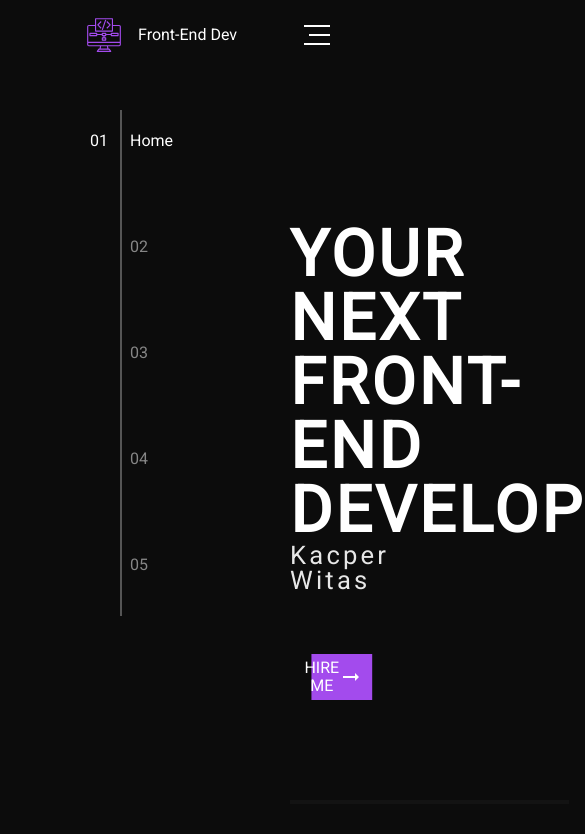
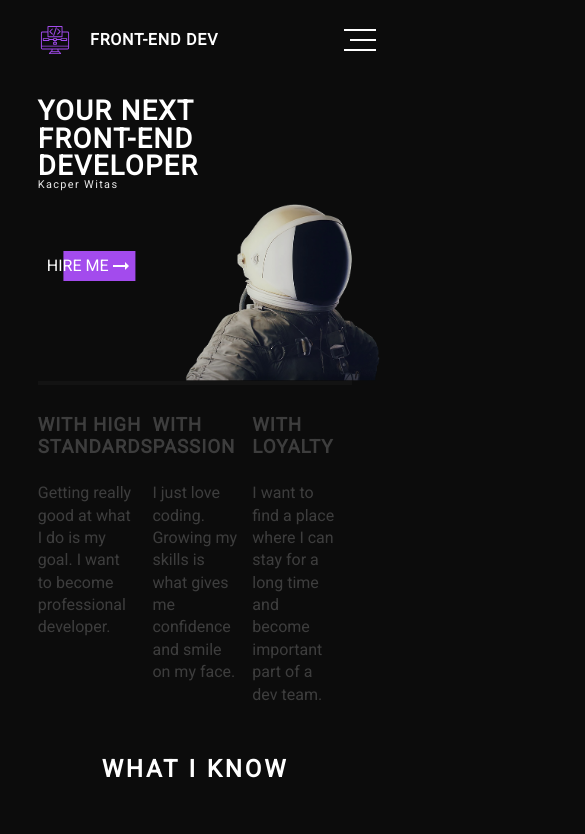
Before and after one commit to nemmtor/nemmtor.github.io, a React (Create React App) app: page / in a window 390 px wide. Shown: the top 834 px of the page, 585 px wide, since content can reach past the window. Built offline with nearby package versions, Linux system fonts and the light colour scheme.

Commit message:
Refactors and make units more rwd

```diff
--- a/src/App.js
+++ b/src/App.js
@@ -2,7 +2,6 @@ import React, { useState } from 'react';
 
 import {
   AsideNav,
-  Container,
   Content,
   Header,
   Main,
@@ -27,9 +26,9 @@ export default function App() {
   };
 
   return (
-    <Container>
+    <>
       <Nav triggerNav={triggerNav} sections={sections} />
-      <AsideNav isNavOpen={isNavOpen} />
+      <AsideNav isNavOpen={isNavOpen} sections={sections} />
       <Content isNavOpen={isNavOpen}>
         <Header id="home" />
         <Main>
@@ -45,6 +44,6 @@ export default function App() {
           })}
         </Main>
       </Content>
-    </Container>
+    </>
   );
 }
--- a/src/components/AsideNav/index.js
+++ b/src/components/AsideNav/index.js
@@ -3,36 +3,28 @@ import PropTypes from 'prop-types';
 
 import './styles.scss';
 
-const AsideNav = ({ isNavOpen }) => (
-  <aside className={`aside-container ${isNavOpen ? 'hidden' : ''}`}>
+const AsideNav = ({ isNavOpen, sections }) => (
+  <aside className={`aside ${isNavOpen ? 'aside--hidden' : ''}`}>
     <div className="aside__bar" />
     <ul className="aside__list">
-      <li className="aside__item aside__item--active">
-        <span>01</span>
-        <span>Home</span>
-      </li>
-      <li className="aside__item">
-        <span>02</span>
-        <span>What I know</span>
-      </li>
-      <li className="aside__item">
-        <span>03</span>
-        <span>Projects</span>
-      </li>
-      <li className="aside__item">
-        <span>04</span>
-        <span>About me</span>
-      </li>
-      <li className="aside__item">
-        <span>05</span>
-        <span>Contact</span>
-      </li>
+      {sections.map(({ name }, index) => (
+        <li className="aside__section">
+          <span className="aside__section-index">{`0${index + 1}`}</span>
+          <span className="aside__section-name">{name}</span>
+        </li>
+      ))}
     </ul>
   </aside>
 );
 
 AsideNav.propTypes = {
   isNavOpen: PropTypes.bool.isRequired,
+  sections: PropTypes.arrayOf(
+    PropTypes.shape({
+      name: PropTypes.string.isRequired,
+      title: PropTypes.string,
+    }),
+  ).isRequired,
 };
 
 export default AsideNav;
--- a/src/components/AsideNav/styles.scss
+++ b/src/components/AsideNav/styles.scss
@@ -1,57 +1,68 @@
-.aside-container {
+.aside {
   position: fixed;
   top: 100px;
-  left: 100px;
+  left: 25px;
   width: 120px;
-  height: 60vh;
+  height: 50rem;
   padding: 2rem 0;
   opacity: 1;
-  will-change: opacity;
-  transition: opacity 0.5s 0.8s ease;
+  transition: opacity 0.2s 0.5s ease;
 
-  &.hidden {
+  &--hidden {
     opacity: 0;
     transition: opacity 0.2s ease;
   }
-}
 
-.aside__bar {
+  &__bar {
     width: 2px;
     height: 100%;
     background: #fff;
     opacity: 0.3;
     position: absolute;
     top: 10px;
-  left: 20px;
+    left: 25px;
   }
 
-.aside__list {
+  &__list {
     height: 100%;
     display: flex;
     flex-direction: column;
     justify-content: space-between;
   }
 
-.aside__item {
+  &__section {
     display: flex;
     justify-content: space-between;
     padding-left: 30px;
     position: relative;
-  span:first-child {
+  }
+
+  &__section-index {
     position: absolute;
     left: 30px;
     opacity: 0.5;
   }
-  span:last-child {
+
+  &__section-name {
     opacity: 0;
   }
-  &--active {
-    span:first-child {
+
+}
+
+.aside__section--active {
+  .aside__section-index {
     opacity: 1;
     left: -10px;
   }
-    span:last-child {
+
+  .aside__section-name {
     opacity: 1;
   }
 }
+
+
+@media (max-width: 900px){
+  .aside {
+    display: none;
   }
+}
--- a/src/components/Container/styles.scss
+++ /dev/null
@@ -1,5 +0,0 @@
-.container {
-  min-height: 100vh;
-  max-width: 100%;
-  margin: 0 50px 10px 50px;
-}
--- a/src/components/Content/styles.scss
+++ b/src/components/Content/styles.scss
@@ -1,14 +1,18 @@
 .content {
   position: relative;
   width: 100%;
-  padding-left: 120px;
-  will-change: transform;
   transition: transform 0.3s 0.1s ease, opacity 0.3s 0.1s ease;
   transform-origin: left;
 
   &.moved {
-    transition: transform 0.3s ease, opacity 0.3s ease;
+    transition: transform 0.3s 0.1s ease, opacity 0.3s 0.1s ease;
     transform: translateX(-50%);
     opacity: 0.5;
   }
 }
+
+@media(max-width: 450px){
+  .content.moved {
+    transform: translateX(-90%);
+  }
+}
--- a/src/components/Header/index.js
+++ b/src/components/Header/index.js
@@ -13,10 +13,12 @@ const Header = ({ id }) => {
       offset: -60,
     });
   };
+
   return (
     <header id={id} className="header">
+      <div className="hero-wrapper">
         <section className="hero">
-        <h1 className="hero__heading">
+          <h1 className="hero__title">
             Your next front-end developer
             <span>Kacper Witas</span>
           </h1>
@@ -25,6 +27,7 @@ const Header = ({ id }) => {
             <img src={arrow} alt="Arrow right" />
           </button>
         </section>
+      </div>
       <section className="header__info">
         <article className="header__info-item">
           <h3 className="header__info-header">With high standards</h3>
--- a/src/components/Header/styles.scss
+++ b/src/components/Header/styles.scss
@@ -1,27 +1,44 @@
 @import '../../styles/settings.scss';
 
+// TODO: Refactor units, start from here
+
 .header {
+  color: #fff;
+  margin: 0 auto;
+  display: flex;
+  flex-direction: column;
+  align-items: center;
+  max-width: 85%;
+}
+
+
+.hero-wrapper {
+  font-size: 1.6rem;
+  background-image: url('../../assets/cosmonaut.png');
+  background-repeat: no-repeat;
+  background-position: bottom 0 right 0px;
+  background-size: 31em;
   width: 100%;
-  color: #fff;
-  padding-left: 120px;
-  margin-bottom: 40px;
 }
 
 .hero {
-  width: 100%;
-  padding: 120px 0 100px 0;
+  min-height: 45vmin;
   color: #fff;
-  background-image: url('../../assets/cosmonaut.png');
-  background-repeat: no-repeat;
-  background-position: bottom 0 right 70px;
+  display: flex;
+  width: 85%;
+  flex-direction: column;
+  align-items: flex-start;
+  justify-content: flex-end;
+  margin: 0 auto;
 
-  &__heading {
-    font-size: 4rem;
-    max-width: 40%;
+  &__title {
+    font-size: 4em;
     letter-spacing: 0.05em;
     line-height: 1;
     text-transform: uppercase;
-    margin-bottom: 60px;
+    margin-bottom: 6rem;
+    width: 60%;
+
 
     span {
       display: block;
@@ -44,6 +61,7 @@
     justify-content: center;
     text-transform: uppercase;
     cursor: pointer;
+    margin-bottom: 10rem;
 
     img {
       height: 24px;
@@ -59,7 +77,6 @@
       transform: translateX(35%);
       background: $main-color;
       z-index: -1;
-      will-change: filter;
       transition: filter 0.2s ease;
     }
 
@@ -69,10 +86,12 @@
   }
 }
 
+// TODO: Add Media Queries for header__info
+
 .header__info {
-  width: 100%;
   display: grid;
   grid-template-columns: 1fr 1fr 1fr;
+  width: 85%;
 
   &-item {
     padding-top: 30px;
@@ -109,3 +128,36 @@
     line-height: 1.4;
   }
 }
+
+@media(max-width: 1024px){
+  .header {
+    max-width: 95%;
+  }
+  .hero-wrapper {
+    background-size: 65vmin;
+  }
+  .hero__title {
+    font-size: 9vmin;
+  }
+}
+
+@media(max-width: 900px){
+  .header {
+    max-width: 100%;
+  }
+  .hero-wrapper {
+    background-size: 60vmin;
+  }
+  .hero__title {
+    width: 70%;
+    font-size: 8vmin;
+  }
+}
+@media(max-width: 700px){
+  .hero__title {
+    font-size: 7vmin;
+  }
+  .hero-wrapper {
+    background-size: 50vmin;
+  }
+}
--- a/src/components/Nav/index.js
+++ b/src/components/Nav/index.js
@@ -7,7 +7,7 @@ import './styles.scss';
 
 const SCROLL_DURATION = 300;
 const SCROLL_DELAY = 300;
-const SCROLL_OFFSET = -60;
+const SCROLL_OFFSET = -80;
 
 const Nav = ({ triggerNav, sections }) => {
   const [isOpen, setIsOpen] = useState(false);
@@ -25,18 +25,18 @@ const Nav = ({ triggerNav, sections }) => {
 
       <button
         type="button"
-        className={`burger ${isOpen ? 'open' : ''}`}
+        className={`nav__burger ${isOpen ? 'nav__burger--open' : ''}`}
         onClick={handleClick}
       >
-        <div className="burger-part" />
-        <div className="burger-part" />
-        <div className="burger-part" />
+        <div className="nav__burger-part" />
+        <div className="nav__burger-part" />
+        <div className="nav__burger-part" />
       </button>
-      <ul className={`nav__list ${isOpen ? 'active' : ''}`}>
+      <ul className={`nav__list ${isOpen ? 'nav__list--active' : ''}`}>
         {sections.map((section, index) => (
           <li key={section.name}>
             <Link
-              className="nav__item"
+              className="nav__list-item"
               onClick={handleClick}
               to={section.name}
               smooth
--- a/src/components/Nav/styles.scss
+++ b/src/components/Nav/styles.scss
@@ -1,120 +1,127 @@
 @import '../../styles/settings.scss';
+
+// TODO: Add Media Queries
 
 .nav {
   display: flex;
   justify-content: space-between;
   align-items: center;
-  color: white;
-  width: 100%;
-  height: 60px;
+  height: 8rem;
   background: #0c0c0c;
-  padding: 20px 0 10px 0;
+  padding: 2rem 0;
 
   position: sticky;
   top: 0;
   left: 0;
-  z-index: 1000;
+  z-index: 100;
 
   &__brand {
     display: flex;
-    padding-left: 36px;
+    margin-left: 3rem;
     align-items: center;
   }
 
   &__logo {
-    height: 36px;
-    margin-right: 16px;
+    height: 3rem;
   }
 
-  &__developer {
+  &__dev {
+    display: inline-block;
     text-transform: uppercase;
-    font-weight: 600;
+    font-weight: bold;
+    margin-left: 2rem;
     letter-spacing: 0.05em;
   }
 }
 
-.burger {
-  width: 26px;
-  height: 20px;
+.nav__burger {
+  width: 40px;
+  height: 30px;
   display: flex;
   flex-direction: column;
   align-items: flex-end;
   justify-content: space-between;
   background: transparent;
+  padding: 4px;
   outline: none;
   border: none;
-  box-sizing: content-box;
-  padding: 10px;
   cursor: pointer;
+  position: relative;
 
-  &.open {
-    .burger-part:nth-child(1) {
-      transform: translateY(8px) rotate(45deg);
+  &:focus {
+      box-shadow: 0 0 0 3px $main-color;
   }
-    .burger-part:nth-child(2) {
+
+  &-part {
+    width: 100%;
+    height: 2px;
+    background: #fff;
+    transition: opacity 0.2s 0.2s ease, transform 0.2s 0.2s ease;
+
+    &:nth-child(2){
+      transition: opacity 0.2s 0.2s ease, transform 0.2s 0.2s ease;
+      width: 80%;
+    }
+  }
+}
+
+.nav__burger--open {
+  .nav__burger-part {
+    &:first-child {
+      transform: translateY(10px) rotate(45deg);
+    }
+    &:nth-child(2){
       opacity: 0;
+      transition: opacity 0.2s ease, transform 0.2s ease;
       transform: translateX(200%);
     }
-    .burger-part:nth-child(3) {
+    &:last-child {
       transform: translateY(-10px) rotate(-45deg);
     }
   }
 }
 
-.burger-part {
-  width: 100%;
-  height: 2px;
-  background: white;
-  position: relative;
-  transition: opacity 0.2s ease, transform 0.2s ease;
-
-  &:nth-child(2) {
-    width: 80%;
-  }
-}
 
 .nav__list {
+  font-size: 1.6rem;
+  border-left: 1px solid $main-color;
   position: absolute;
   padding: 20px 50px;
-  height: 80vh;
   right: 0;
   top: 100%;
+  max-width: 100%;
   list-style: none;
   opacity: 1;
   transition: opacity 0.1s ease-in-out, transform 0.1s ease-in-out;
   transform: scaleY(0);
   transform-origin: top;
 
-  display: flex;
-  flex-direction: column;
-
-  &.active {
+  &--active {
     opacity: 1;
-    transition: opacity 0.3s ease-in-out, transform 0.3s ease-in-out;
+    transition: opacity 0.3s 0.1s ease-in-out, transform 0.3s 0.1s ease-in-out;
     transform: scaleY(1);
   }
-}
 
-.nav__item {
-  font-size: 48px;
+  &-item {
+    font-size: 7vmin;
     text-transform: uppercase;
     letter-spacing: 0.12em;
     cursor: pointer;
     display: block;
-  padding: 20px;
+    padding: 0.5em;
     position: relative;
     &::after {
       content: '';
       position: absolute;
       top: 0;
       left: 0;
-    width: 50px;
+      width: 2em;
       height: 100%;
+      z-index: -1;
+      background: $main-color;
       transition: transform 0.1s linear;
       transform: scaleX(0);
       transform-origin: left;
-    z-index: -1;
-    background: $main-color;
     }
 
     &:hover {
@@ -123,3 +130,4 @@
       }
     }
   }
+}
--- a/src/components/index.js
+++ b/src/components/index.js
@@ -1,5 +1,4 @@
 export { default as AsideNav } from './AsideNav';
-export { default as Container } from './Container';
 export { default as Content } from './Content';
 export { default as Header } from './Header';
 export { default as Main } from './Main';
--- a/src/styles/global.scss
+++ b/src/styles/global.scss
@@ -7,8 +7,20 @@
   box-sizing: border-box;
 }
 
+html {
+  font-size: 62.5%;
+}
+
 body {
   font-family: $main-font;
+  font-size: 1.6rem;
   background: #0c0c0c;
   color: #fff;
+  padding: 0 5rem 1rem 5rem;
 }
+
+@media(max-width: 450px){
+  body {
+    padding: 0 1rem 1rem 1rem;
+  }
+}
```
Also changed, not shown: src/components/Container/index.js (deleted, +0 -12 lines). Lines whose indentation alone changed are shown as unchanged.
